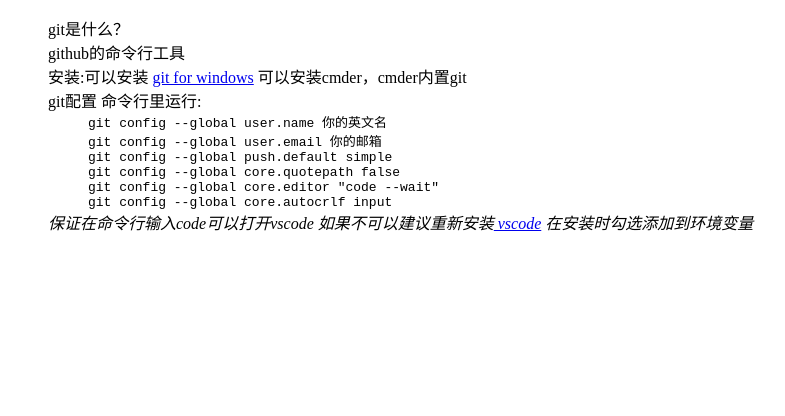
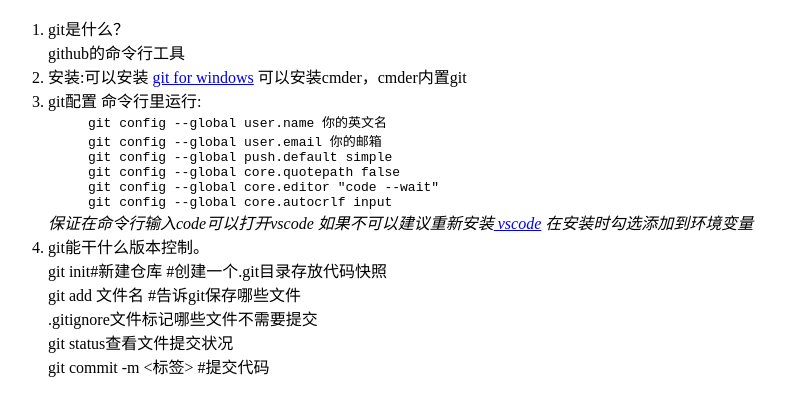
Before and after one commit to cazser/noteboook, a plain HTML site: page git.html in a window 1280 px wide. Shown: the whole page, without its empty margins (0-785 px from the left). Drawn offline with Linux system fonts and the light colour scheme.

Commit message:
git 本地仓库 命令init add commit

```diff
--- a/git.html
+++ b/git.html
@@ -9,7 +9,7 @@
 </head>
 
 <body>
-    <ul>
+    <ol>
         <li>
             git是什么？
             <br /> github的命令行工具
@@ -50,13 +50,28 @@
 		</em>
         </li>
         <li>
-
+            git能干什么版本控制。
+            <div>
+                git init#新建仓库 #创建一个.git目录存放代码快照
+            </div>
+            <div>
+                git add 文件名 #告诉git保存哪些文件
+            </div>
+            <div>
+                .gitignore文件标记哪些文件不需要提交
+            </div>
+            <div>
+                git status查看文件提交状况
+            </div>
+            <div>
+                git commit -m
+                <标签> #提交代码
+            </div>
         </li>
-    </ul>
+    </ol>
 </body>
 <style>
-    ul,
-    ol {
+    ul {
         list-style: none;
     }
 </style>
```
